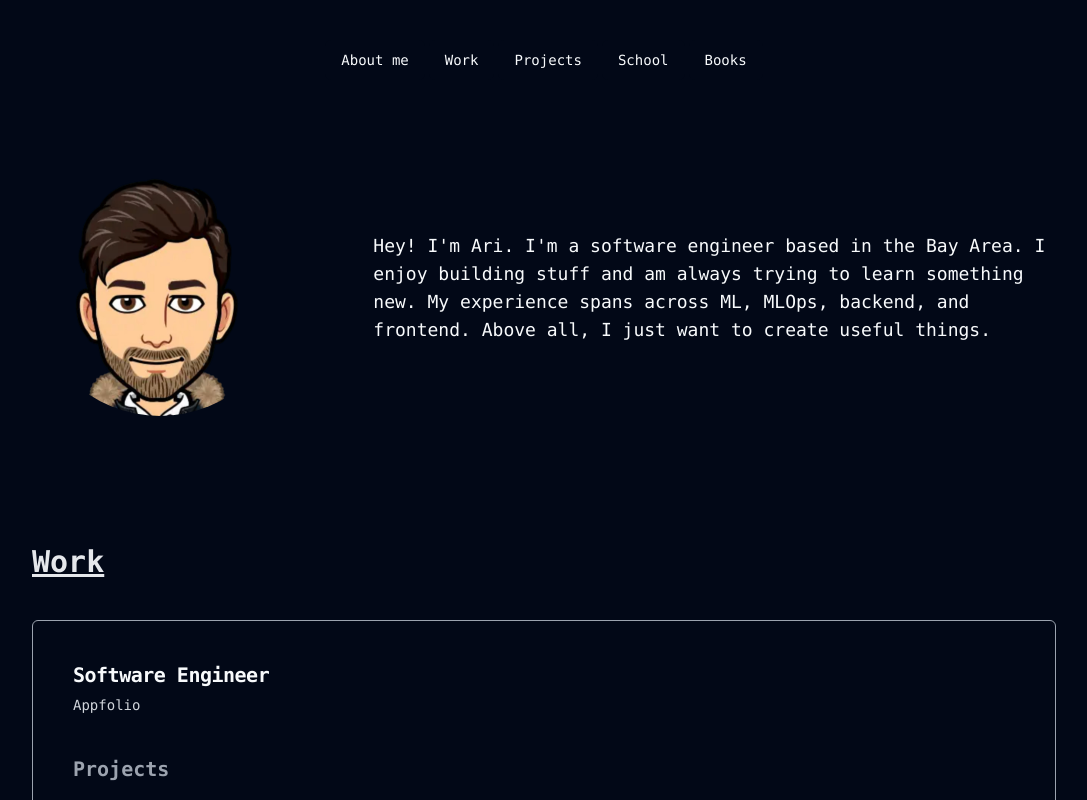
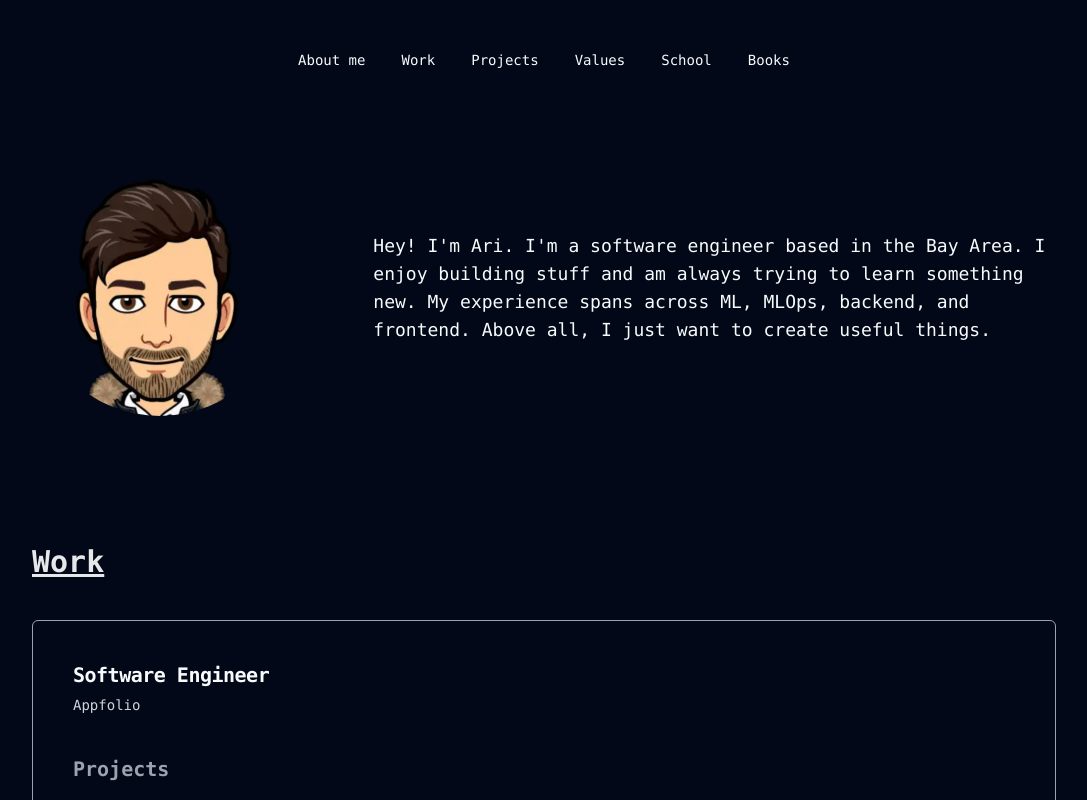
Before and after one commit to aripo99/personal-website, a Next.js app: page / in a window 1280 px wide. Shown: the top 800 px of the page, without its empty margins (96-1183 px from the left). Built offline with nearby package versions, Linux system fonts and the light colour scheme.

Commit message:
Remove card from values component

```diff
--- a/components/TopNavBar.tsx
+++ b/components/TopNavBar.tsx
@@ -29,6 +29,11 @@ const TopNavBar = () => {
                     </Link>
                 </NavigationMenuItem>
                 <NavigationMenuItem>
+                    <Link href="#values">
+                        <NavigationMenuButton>Values</NavigationMenuButton>
+                    </Link>
+                </NavigationMenuItem>
+                <NavigationMenuItem>
                     <Link href="#school">
                         <NavigationMenuButton>School</NavigationMenuButton>
                     </Link>
--- a/components/Value.tsx
+++ /dev/null
@@ -1,14 +0,0 @@
-import { Badge } from "@/components/ui/badge";
-
-
-interface ValueProps {
-    title: string;
-}
-
-export default function ValueComponent({ title }: ValueProps) {
-    return (
-        <Badge>
-            {title}
-        </Badge>
-    );
-}
--- a/components/Values.tsx
+++ b/components/Values.tsx
@@ -7,7 +7,6 @@ import {
     CarouselNext,
     CarouselPrevious,
 } from "@/components/ui/carousel"
-import { Card, CardContent } from "@/components/ui/card"
 
 const values = [
     {
@@ -28,32 +27,27 @@ const values = [
     {
         title: "Think slow act fast"
     },
-    // {
-    //     title: "Give a shit"
-    // },
-    // {
-    //     title: "Appreciate the little things"
-    // },
-    // {
-    //     title: "Ask questions"
-    // },
+    {
+        title: "Give a shit"
+    },
+    {
+        title: "Appreciate the little things"
+    },
+    {
+        title: "Ask questions"
+    },
 ]
 
 export default function Values() {
     return (
-        <section className="my-12" id="projects">
+        <section className="my-12" id="values">
             <h2 className="text-3xl font-bold mb-10 text-gray-200 underline">Values</h2>
             <Carousel>
                 <CarouselContent className="-ml-1">
                     {values.map((value, index) => (
-                        <CarouselItem key={index} className="pl-1">
-                            <Card>
-                                <CardContent className="flex items-center justify-center p-6">
-                                    <span className="text-2xl font-semibold">{value.title}</span>
-                                </CardContent>
-                            </Card>
-                        </CarouselItem>
-                    ))}
+                        <CarouselItem key={index} className="pl-1 flex justify-center items-center">
+                            <p className="text-xl text-center">{value.title}</p>
+                        </CarouselItem>))}
                 </CarouselContent>
                 <CarouselPrevious />
                 <CarouselNext />
```
